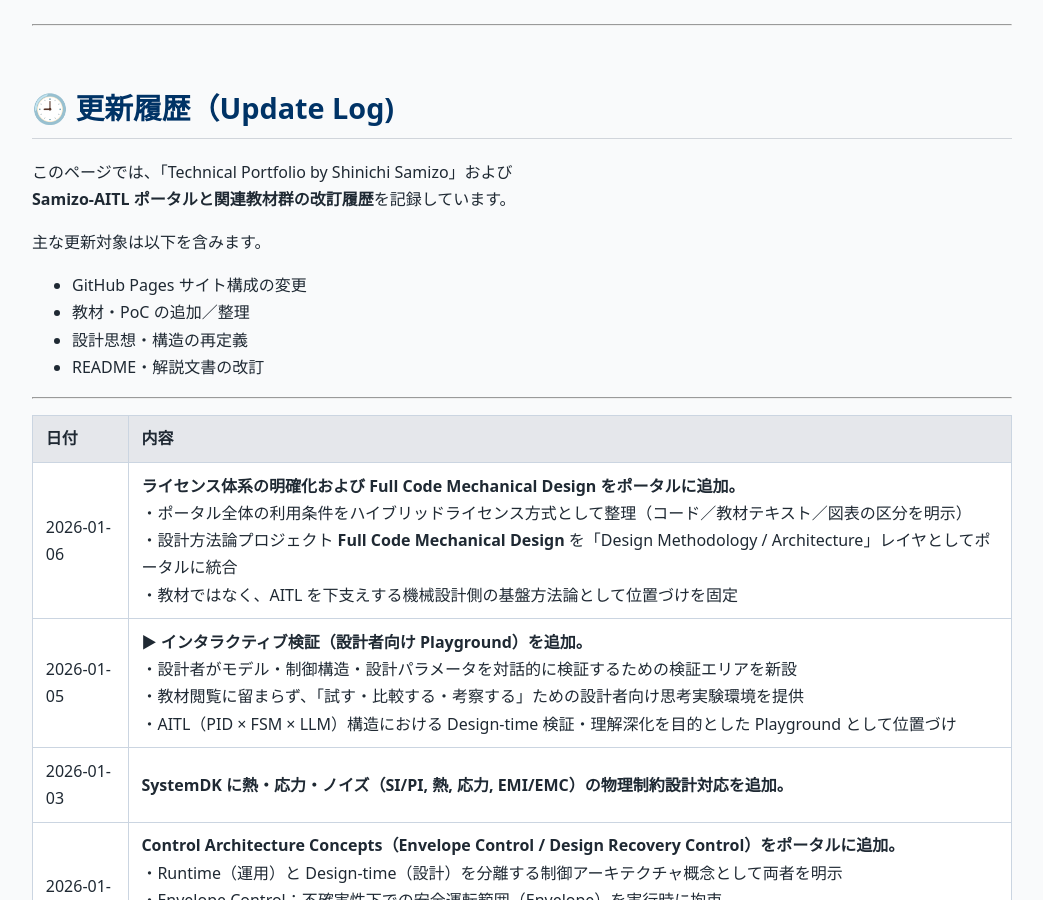
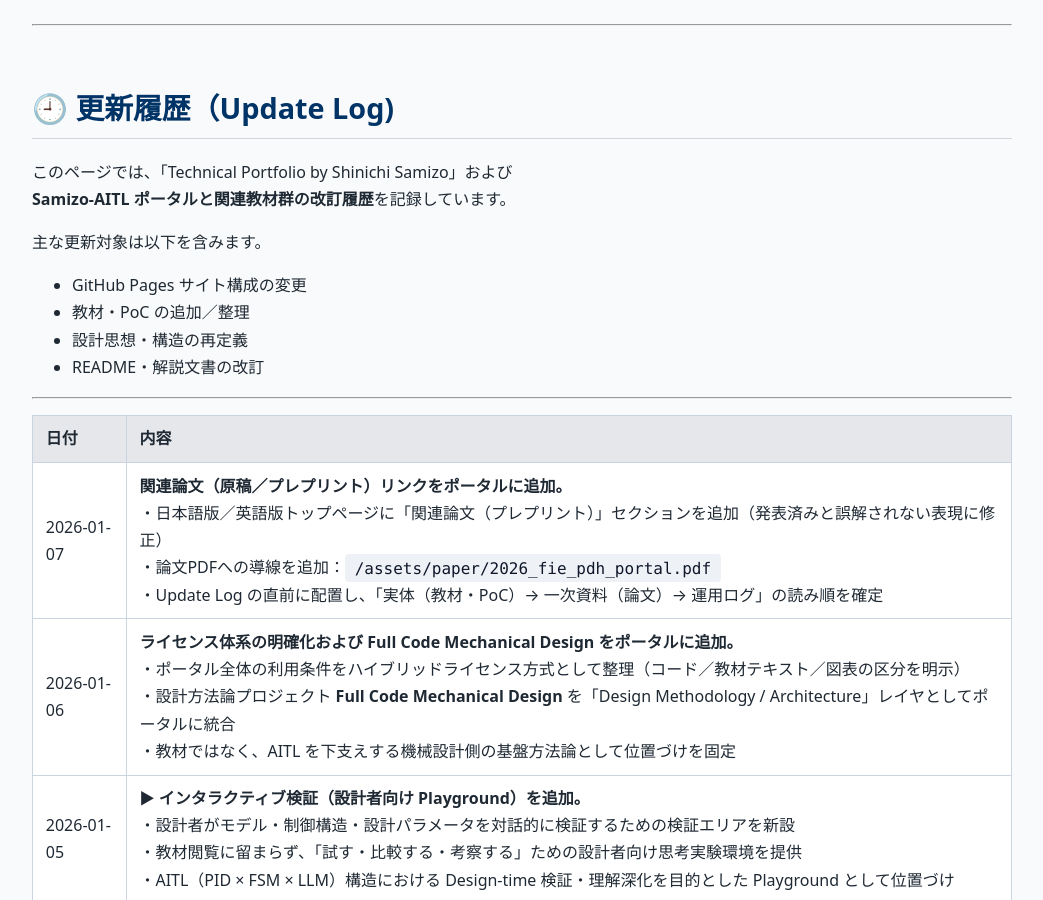
Before and after one commit to Samizo-AITL/Samizo-AITL.github.io, a Jekyll site: the page built from about/update/index.md, in a window 1280 px wide and 900 px high. Shown: the whole window, without its empty margins (118-1161 px from the left). Built offline with Jekyll 4.4.1, drawn with Linux system fonts in a browser that asks for light colours.

Commit message:
Update index.md

```diff
--- a/about/update/index.md
+++ b/about/update/index.md
@@ -22,6 +22,7 @@ description: Samizo-AITLおよび関連教材の改訂履歴（GitHub Pagesポ
 
 | 日付       | 内容 |
 |------------|------|
+| 2026-01-07 | **関連論文（原稿／プレプリント）リンクをポータルに追加。**<br>・日本語版／英語版トップページに「関連論文（プレプリント）」セクションを追加（発表済みと誤解されない表現に修正）<br>・論文PDFへの導線を追加：`/assets/paper/2026_fie_pdh_portal.pdf`<br>・Update Log の直前に配置し、「実体（教材・PoC）→ 一次資料（論文）→ 運用ログ」の読み順を確定 |
 | 2026-01-06 | **ライセンス体系の明確化および Full Code Mechanical Design をポータルに追加。**<br>・ポータル全体の利用条件をハイブリッドライセンス方式として整理（コード／教材テキスト／図表の区分を明示）<br>・設計方法論プロジェクト **Full Code Mechanical Design** を「Design Methodology / Architecture」レイヤとしてポータルに統合<br>・教材ではなく、AITL を下支えする機械設計側の基盤方法論として位置づけを固定 |
 | 2026-01-05 | **▶ インタラクティブ検証（設計者向け Playground）を追加。**<br>・設計者がモデル・制御構造・設計パラメータを対話的に検証するための検証エリアを新設<br>・教材閲覧に留まらず、「試す・比較する・考察する」ための設計者向け思考実験環境を提供<br>・AITL（PID × FSM × LLM）構造における Design-time 検証・理解深化を目的とした Playground として位置づけ |
 | 2026-01-03 | **SystemDK に熱・応力・ノイズ（SI/PI, 熱, 応力, EMI/EMC）の物理制約設計対応を追加。** |
```
